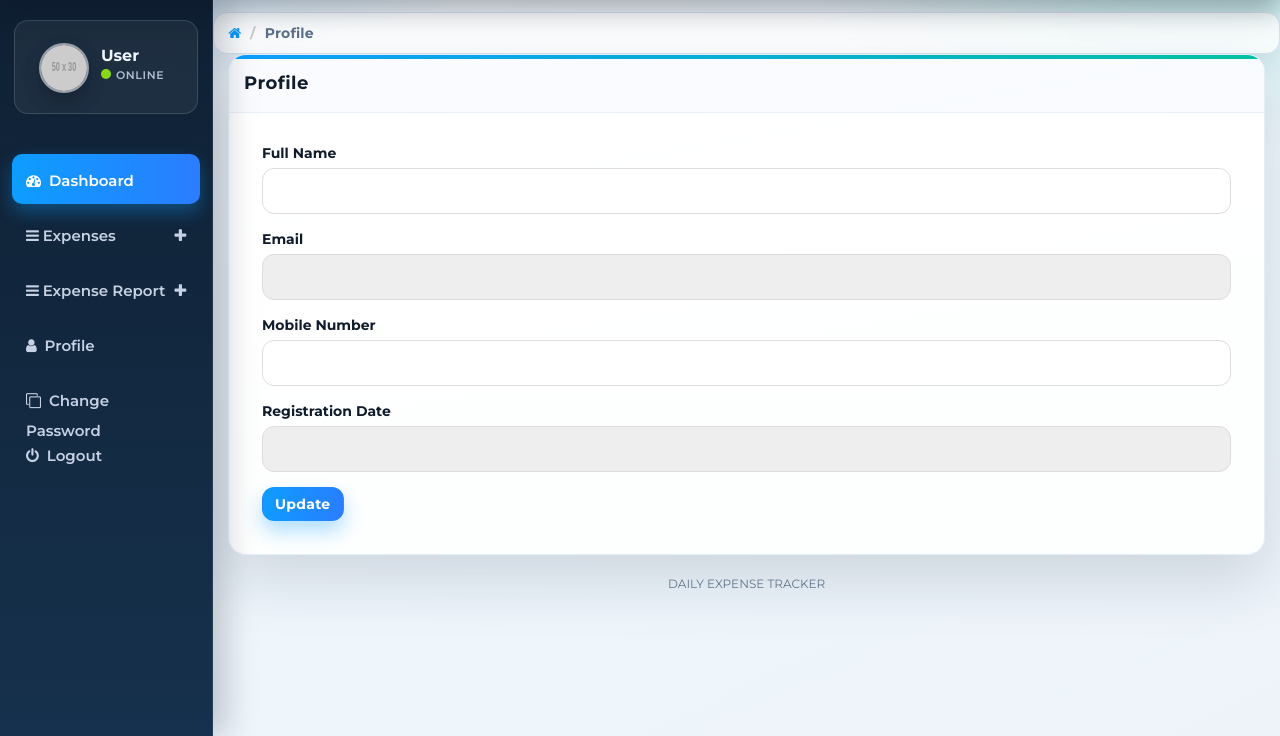
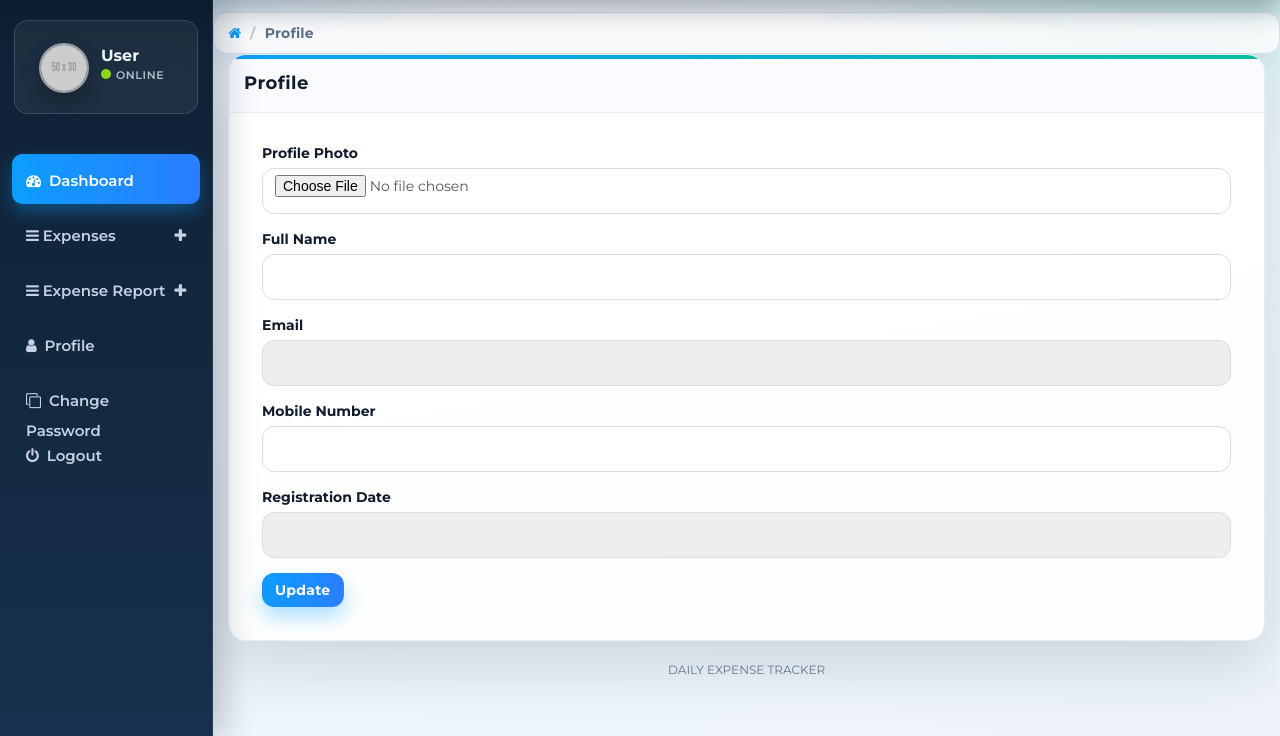
Before and after one commit to Zagrosbaban1/Expense-Tracker-System, a PHP site: page /user-profile.php in a window 1280 px wide. Shown: the part 64-800 px from the top of the page. Run offline with PHP 8.4, Linux system fonts and the light colour scheme; the visitor is signed in with stand-in values (Sample User, id 1); tables that the repository leaves empty or names only in its code hold one stand-in row (values such as "Sample post"); grey boxes labelled with a size stand in for pictures from a placeholder-image service; data that the repository does not hold is empty; some libraries are stand-ins or nearby versions.

Commit message:
Add profile photos

```diff
--- a/css/styles.css
+++ b/css/styles.css
@@ -743,7 +743,6 @@
   display: inline-block;
   margin-top: 14px;
   margin-right: 10px;
-  float: right;
   list-style: none;
   padding: 0; }
 
--- a/user-profile.php
+++ b/user-profile.php
@@ -9,7 +9,7 @@
   {
     $userid=$_SESSION['detsuid'];
     $fullname=$_POST['fullname'];
-  $mobno=$_POST['contactnumber'];
+    $mobno=$_POST['contactnumber'];
 
      $query=mysqli_query($con, "update tbluser set FullName ='$fullname', MobileNumber='$mobno' where ID='$userid'");
     if ($query) {
@@ -75,7 +75,13 @@
 while ($row=mysqli_fetch_array($ret)) {
 
 ?>
-							<form role="form" method="post" action="">
+
+							<form role="form" method="post" action="" enctype="multipart/form-data">
+								<div class="form-group">
+								<label>Profile Photo</label>
+								<input type="file" name="profilephoto" class="form-control" accept=".jpg,.jpeg,.png,.webp">
+								</div>
+
 								<div class="form-group">
 									<label>Full Name</label>
 									<input class="form-control" type="text" value="<?php  echo $row['FullName'];?>" name="fullname" required="true">
```
